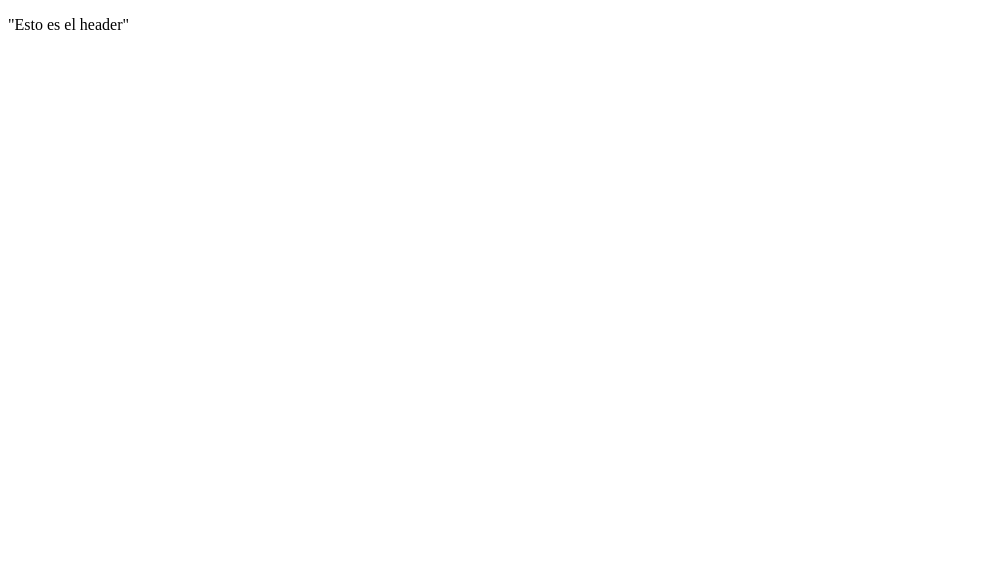
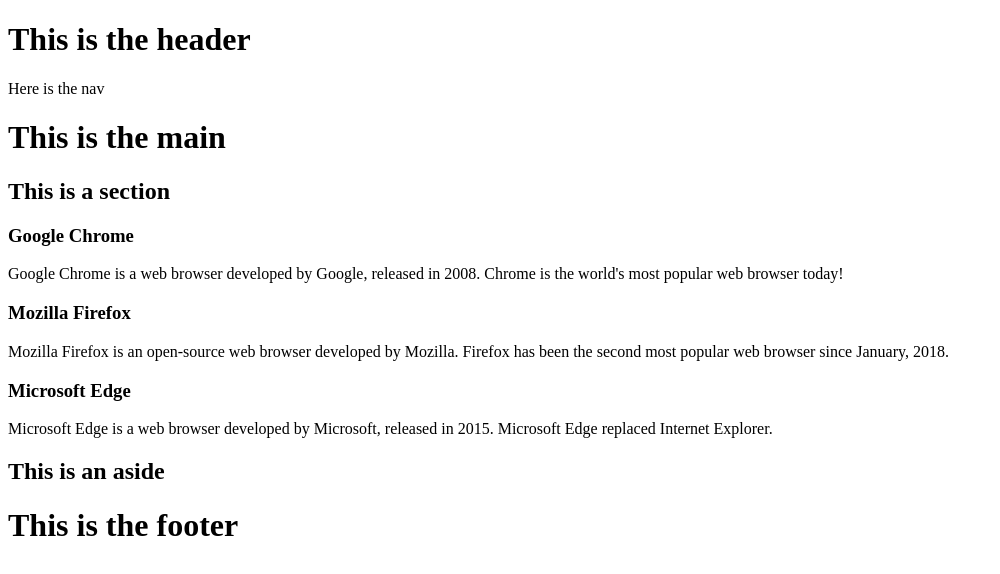
Before and after one commit to JesusSanchezPluma/bootcamp12g, a plain HTML site: page s1_html/practica1.html in a window 1280 px wide. Shown: the whole page, without its empty margins (0-1000 px from the left). Drawn offline with Linux system fonts and the light colour scheme.

Commit message:
adding changes to the practice1

```diff
--- a/s1_html/practica1.html
+++ b/s1_html/practica1.html
@@ -6,16 +6,43 @@
     <meta charset="UTF-8">
     <meta http-equiv="X-UA-Compatible" content="IE=edge">
     <meta name="viewport" content="width=device-width, initial-scale=1.0">
-    <title>Document</title>
+    <title>S1 P1 html</title>
 </head>
 
-<header>
-    <p>"Esto es el header"</p>
-    <nav>
-    </nav>
-</header>
+<body>
 
-<body>
+    <header>
+        <h1>This is the header</h1>
+        <nav>
+            <p>Here is the nav</p>
+        </nav>
+    </header>
+
+    <main>
+        <h1>This is the main</h1>
+        <section>
+            <h2>This is a section</h2>
+            <article>
+                <h3>Google Chrome</h3>
+                <p>Google Chrome is a web browser developed by Google, released in 2008. Chrome is the world's most popular web browser today!</p>
+            </article>
+            <article>
+                <h3>Mozilla Firefox</h3>
+                <p>Mozilla Firefox is an open-source web browser developed by Mozilla. Firefox has been the second most popular web browser since January, 2018.</p>
+            </article>
+            <article>
+                <h3>Microsoft Edge</h3>
+                <p>Microsoft Edge is a web browser developed by Microsoft, released in 2015. Microsoft Edge replaced Internet Explorer.</p>
+            </article>
+        </section>
+        <aside>
+            <h2>This is an aside</h2>
+        </aside>
+    </main>
+
+    <footer>
+        <h1>This is the footer</h1>
+    </footer>
 
 </body>
 
```
